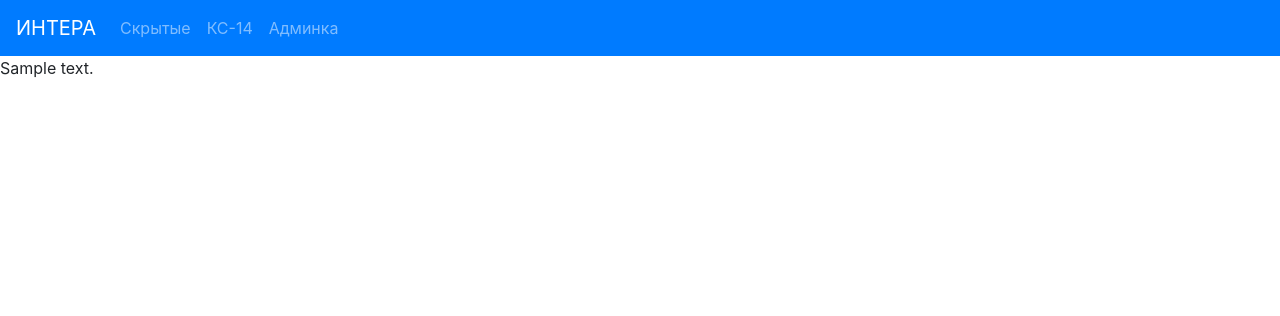
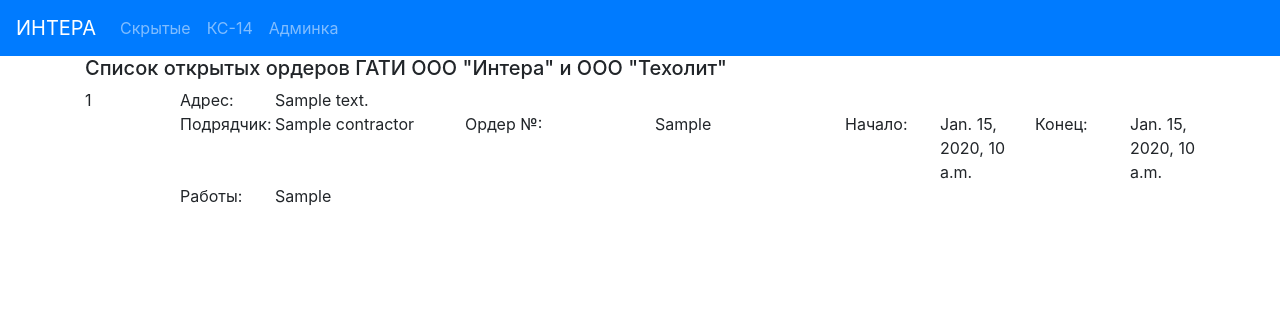
Before and after one commit to dezhik74/ActHiddeen, a Django app: template app/acts/gati/templates/gati/gati_order_list.html in a window 1280 px wide. Shown: the top 316 px of the page. Run offline with Django 3.2, Linux system fonts and the light colour scheme; the template is opened without the code that fills it: most values are stand-ins (such as "Sample title", 1, 10 or a date in 2020); some libraries are stand-ins or nearby versions.

Commit message:
0.6.9.5 Сделали модуль ГАТИ вчерне

```diff
--- a/app/acts/gati/templates/gati/gati_order_list.html
+++ b/app/acts/gati/templates/gati/gati_order_list.html
@@ -1,4 +1,34 @@
+<!--Входящий контекст context
+order_list
+'Order_N' 'Contractor' 'Address' 'Work_Type'
+'Begin_Date'  'End_Date'} или Error-->
+
 {% extends 'base.html' %}
 {% block mycontent %}
-    {{ list.text }}
+    <div class="container">
+        <h5>Список открытых ордеров ГАТИ ООО "Интера" и ООО "Техолит"</h5>
+        {% for order in order_list %}
+            <div class="row">
+                <div class="col-xl-1">{{ forloop.counter }}</div>
+                <div class="col-xl-1">Адрес:</div>
+                <div class="col-xl-10">{{ order.Address }}</div>
+            </div>
+            <div class="row">
+                <div class="col-xl-1"></div>
+                <div class="col-xl-1">Подрядчик:</div>
+                <div class="col-xl-2">{{ order.Contractor }}</div>
+                <div class="col-xl-2">Ордер №:</div>
+                <div class="col-xl-2">{{ order.Order_N }}</div>
+                <div class="col-xl-1">Начало:</div>
+                <div class="col-xl-1">{{ order.Begin_Date }}</div>
+                <div class="col-xl-1">Конец:</div>
+                <div class="col-xl-1">{{ order.End_Date }}</div>
+            </div>
+            <div class="row">
+                <div class="col-xl-1"></div>
+                <div class="col-xl-1">Работы:</div>
+                <div class="col-xl-10">{{ order.Work_Type }}</div>
+            </div>
+        {% endfor %}
+    </div>
 {% endblock %}
```
Also changed, not shown: app/acts/acts/settings.py (+6 -4 lines), app/acts/gati/gati_render.py (added, +62 -0 lines), app/acts/gati/views.py (+5 -21 lines).
